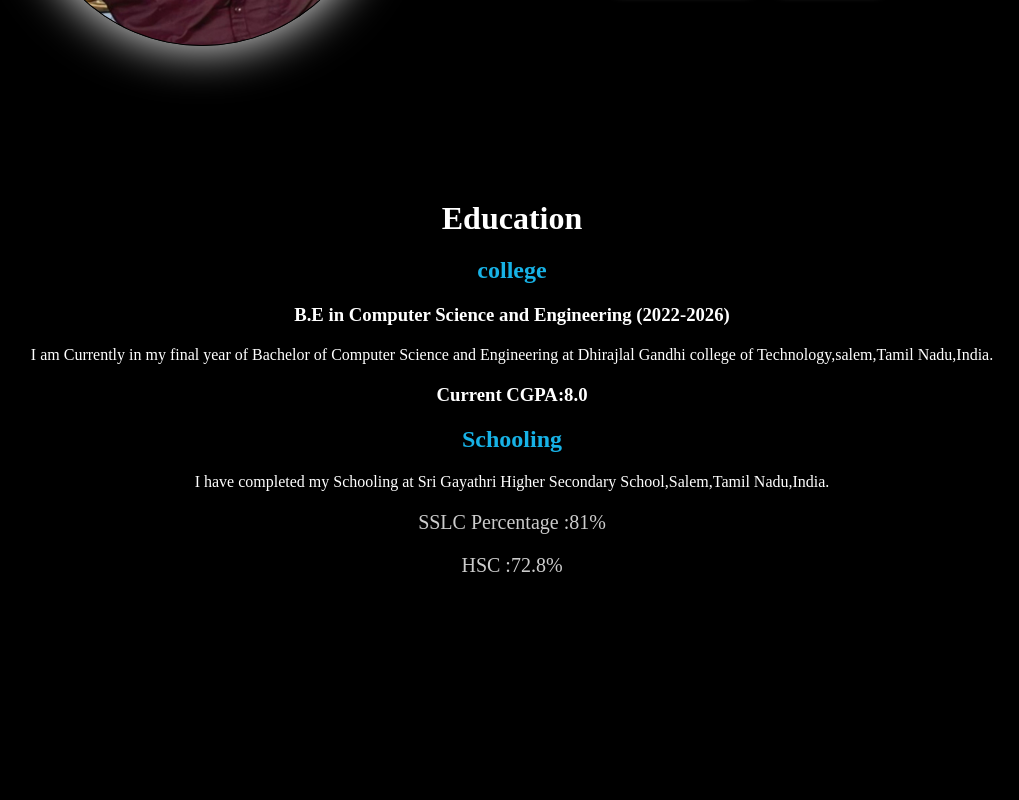
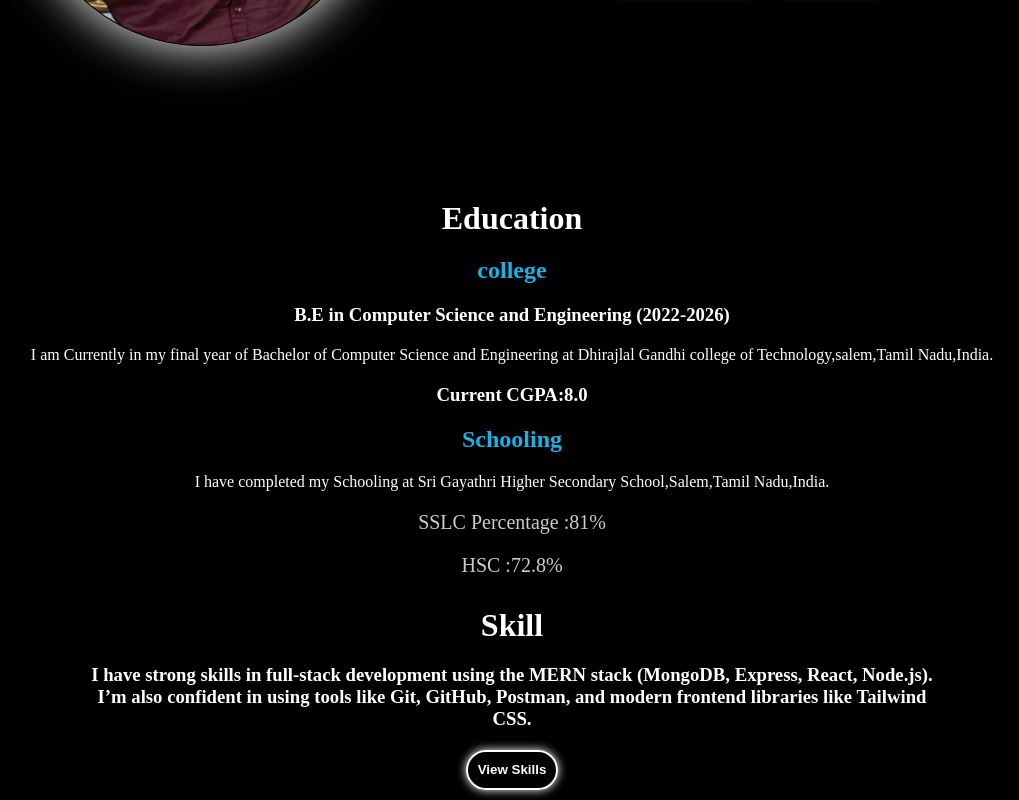
Before and after one commit to Nithivananthan/myportfolio, a React app in the folder portfolio/vite-project/: page /about in a window 1280 px wide. Shown: the part 482-1282 px from the top of the page, without its empty margins (128-1147 px from the left). Before the commit the page ends 1089 px from the top, so only its background shows below. Built offline with nearby package versions, Linux system fonts and the light colour scheme; the HTML template or start-up script is replaced by a standard one.

Commit message:
changes commited

```diff
--- a/portfolio/vite-project/src/App.css
+++ b/portfolio/vite-project/src/App.css
@@ -400,6 +400,38 @@ footer i:hover{
 .education h1,h2,h3,p{
   margin-top: 20px;
 }
+.skill{
+   color: white;
+  display: flex;
+  flex-direction: column;
+  justify-content: center;
+  align-items: center;
+  text-align: center;
+  margin-top: 80px;
+  margin-bottom: 30px;
+  transition: transform 0.3s ease;
+  margin: 10px;
+}
+.skill h3{
+  max-width: 850px;
+  font-weight: bold;
+}
+.skill button{
+  margin-top: 20px;
+  padding: 0.8%;
+  border-radius: 20px;
+  font-weight: bold;
+  background-color: transparent;
+  color: white;
+  border-color: white;
+  border-style: solid;
+  border-width: 2px;
+  box-shadow: 0px 0px 10px;
+}
+.skill button:hover{
+  cursor: pointer;
+  transform: scale(1.1);
+}
 @media(max-width:1000px){
     .nav-menu i{
       display: flex;
@@ -453,6 +485,9 @@ footer i:hover{
   .about-content h3{
     font-size: 1rem;
   }
+  .skill {
+    font-size: 12px;
+  }
 }
 @media(max-width:600px){
     .nav-menu i{
@@ -465,7 +500,9 @@ footer i:hover{
     .side-nav{
       width: 50%;
     }
-
+   .skill button{
+     padding: 10px;
+   }
 }
 
 @media(max-width:450px){
--- a/portfolio/vite-project/src/components/About.jsx
+++ b/portfolio/vite-project/src/components/About.jsx
@@ -25,9 +25,18 @@ function About({ image }) {
             clean, scalable code. I love working with MongoDB, Express, React,
             and Node.js to bring ideas to life.
           </h3>
-         <a href="mailto:mnithivananthan@gmail.com"><h3>mnithivananthan@gmail.com</h3></a>
-         <a href="/Black and White Clean Professional A4 Resume_20250406_095754_0000.pdf" download><button>Download Resume</button></a>
-          <a href="/Black and White Clean Professional A4 Resume_20250406_095754_0000.pdf"><button>View Resume</button></a>
+          <a href="mailto:mnithivananthan@gmail.com">
+            <h3>mnithivananthan@gmail.com</h3>
+          </a>
+          <a
+            href="/Black and White Clean Professional A4 Resume_20250406_095754_0000.pdf"
+            download
+          >
+            <button>Download Resume</button>
+          </a>
+          <a href="/Black and White Clean Professional A4 Resume_20250406_095754_0000.pdf">
+            <button>View Resume</button>
+          </a>
           <br></br>
           <a href="https://www.facebook.com/m.nithivananthan.9">
             <i
@@ -70,7 +79,19 @@ function About({ image }) {
           I have completed my Schooling at Sri Gayathri Higher Secondary
           School,Salem,Tamil Nadu,India.
         </p>
-        <h3>SSLC Percentage :81%  <h3>HSC :72.8%</h3></h3>
+        <h3>
+          SSLC Percentage :81% <h3>HSC :72.8%</h3>
+        </h3>
+      </div>
+      <div className="skill">
+        <h1>Skill</h1>
+        <h3>
+          I have strong skills in full-stack development using the MERN stack
+          (MongoDB, Express, React, Node.js). I’m also confident in using tools
+          like Git, GitHub, Postman, and modern frontend libraries like Tailwind
+          CSS.
+        </h3>
+        <button>View Skills</button>
       </div>
     </div>
   );
```
